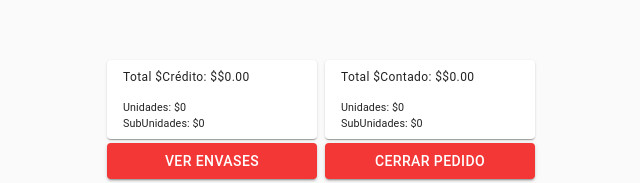
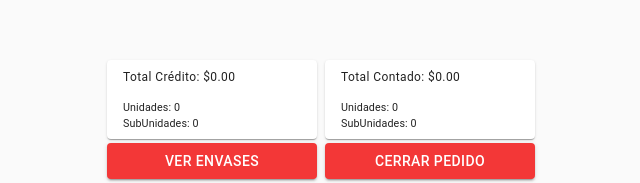
Before and after one commit to jaime12463/ETMTest, a React (Create React App) app: page /ingresarPedido in a window 1280 px wide. Shown: the part 613-796 px from the top of the page, without its empty margins (319-959 px from the left). Built offline with nearby package versions, Linux system fonts and the light colour scheme.

Commit message:
fix en totalesMetodoDeVenta

```diff
--- a/src/components/Negocio/TotalesMetodoDeVenta/index.tsx
+++ b/src/components/Negocio/TotalesMetodoDeVenta/index.tsx
@@ -33,7 +33,7 @@ const TotalesMetodoDeVenta = ({
 					<TableRow>
 						<TableCell className={estilos.celda}>
 							<Typography variant='caption'>
-							{t('general.total')} ${metodoVenta}: $${total.toFixed(2)}
+							{t('general.total')} {metodoVenta}: ${total.toFixed(2)}
 							</Typography>
 						</TableCell>
 					</TableRow>
@@ -41,10 +41,10 @@ const TotalesMetodoDeVenta = ({
 						<TableCell className={estilos.celda}>
 							<Typography
 								className={estilos.subTitulo}
-							>{t('general.unidades')}: ${unidades}</Typography>
+							>{t('general.unidades')}: {unidades}</Typography>
 							<Typography
 								className={estilos.subTitulo}
-							>{t('general.subUnidades')}: ${subunidades}</Typography>
+							>{t('general.subUnidades')}: {subunidades}</Typography>
 						</TableCell>
 					</TableRow>
 				</TableBody>
```
